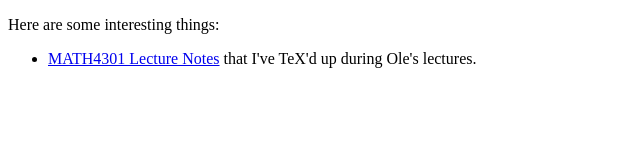
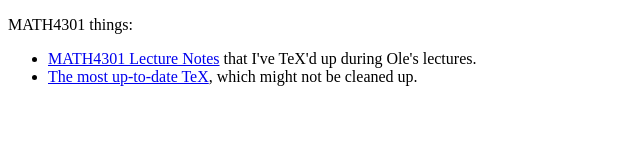
Before and after one commit to jgat/jgat.github.io, a plain HTML site: page index.html in a window 1280 px wide. Shown: the whole page, without its empty margins (0-640 px from the left). Drawn offline with Linux system fonts and the light colour scheme.

Commit message:
Update index.html

```diff
--- a/index.html
+++ b/index.html
@@ -4,9 +4,10 @@
         <title>A thing</title>
     </head>
     <body>
-        <p>Here are some interesting things:</p>
+        <p>MATH4301 things:</p>
         <ul>
             <li><a href="http://jgat.github.io/math4301-notes/lectures.pdf">MATH4301 Lecture Notes</a> that I've TeX'd up during Ole's lectures.</li>
+            <li><a href="https://github.com/jgat/math4301-notes">The most up-to-date TeX</a>, which might not be cleaned up.</li>
         </ul>
     </body>
 </html>
```
